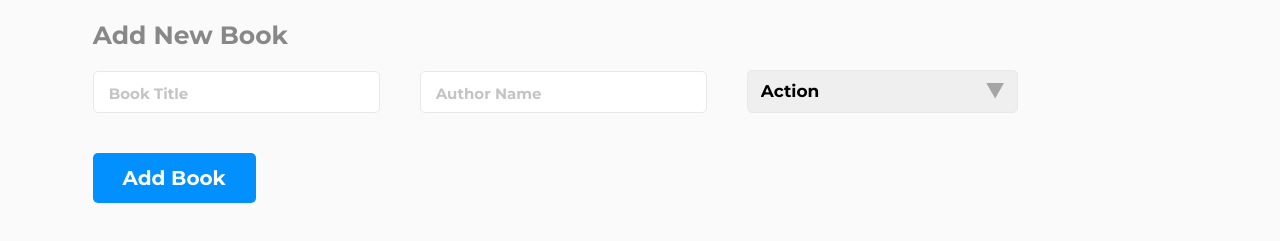
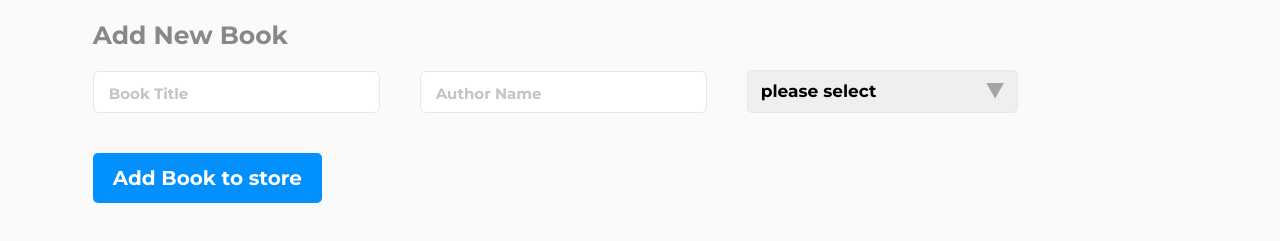
Before and after one commit to miftah1991/book-store, a React (Create React App) app: page /books in a window 1280 px wide. Shown: the part 141-382 px from the top of the page. Built offline with nearby package versions, Linux system fonts and the light colour scheme; no server answers.

Commit message:
Add validation

```diff
--- a/src/components/AddBook.jsx
+++ b/src/components/AddBook.jsx
@@ -13,6 +13,10 @@ const AddBook = () => {
 
   const submitBookToStore = (e) => {
     e.preventDefault();
+    if (category === '') {
+      alert('please select cateogry');
+      return;
+    }
     const newBook = {
       item_id: uuidv4(),
       title,
@@ -25,6 +29,7 @@ const AddBook = () => {
     // Clear Form Inputs
     setTitle('');
     setAuthor('');
+    setCategory('');
   };
   return (
     <section className="form-section">
@@ -33,13 +38,14 @@ const AddBook = () => {
         <input type="text" placeholder="Book Title" value={title} onChange={(e) => setTitle(e.target.value)} required />
         <input type="text" placeholder="Author Name" value={author} onChange={(e) => setAuthor(e.target.value)} required />
         <select name="categories" id="category" onChange={(e) => setCategory(e.target.value)}>
+          <option value="">please select</option>
           <option value="action">Action</option>
           <option value="science">Science</option>
           <option value="economy">Economy</option>
           <option value="technology">Technology</option>
           <option value="games">Games</option>
         </select>
-        <button className="add-btn" type="submit">Add Book</button>
+        <button className="add-btn" type="submit">Add Book to store</button>
       </form>
     </section>
   );
```
